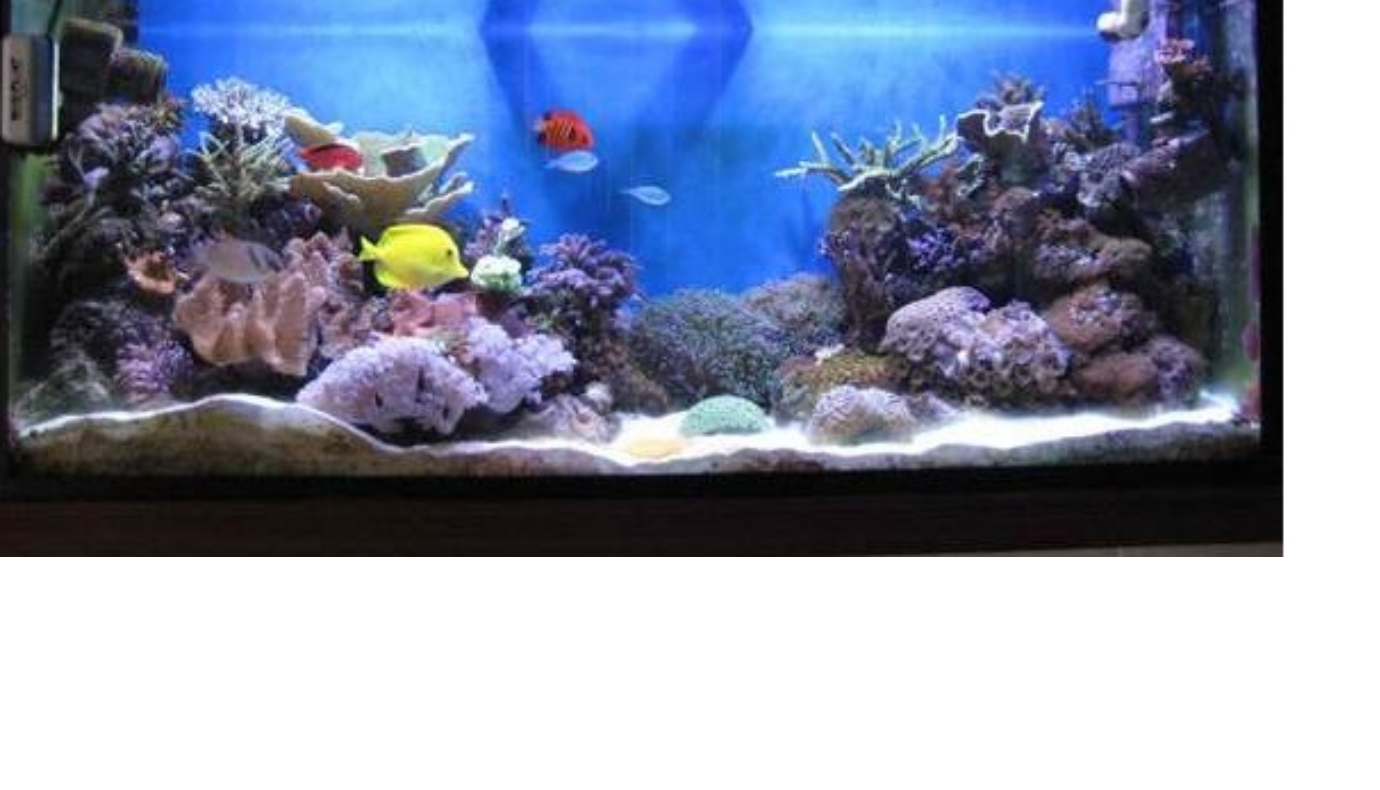
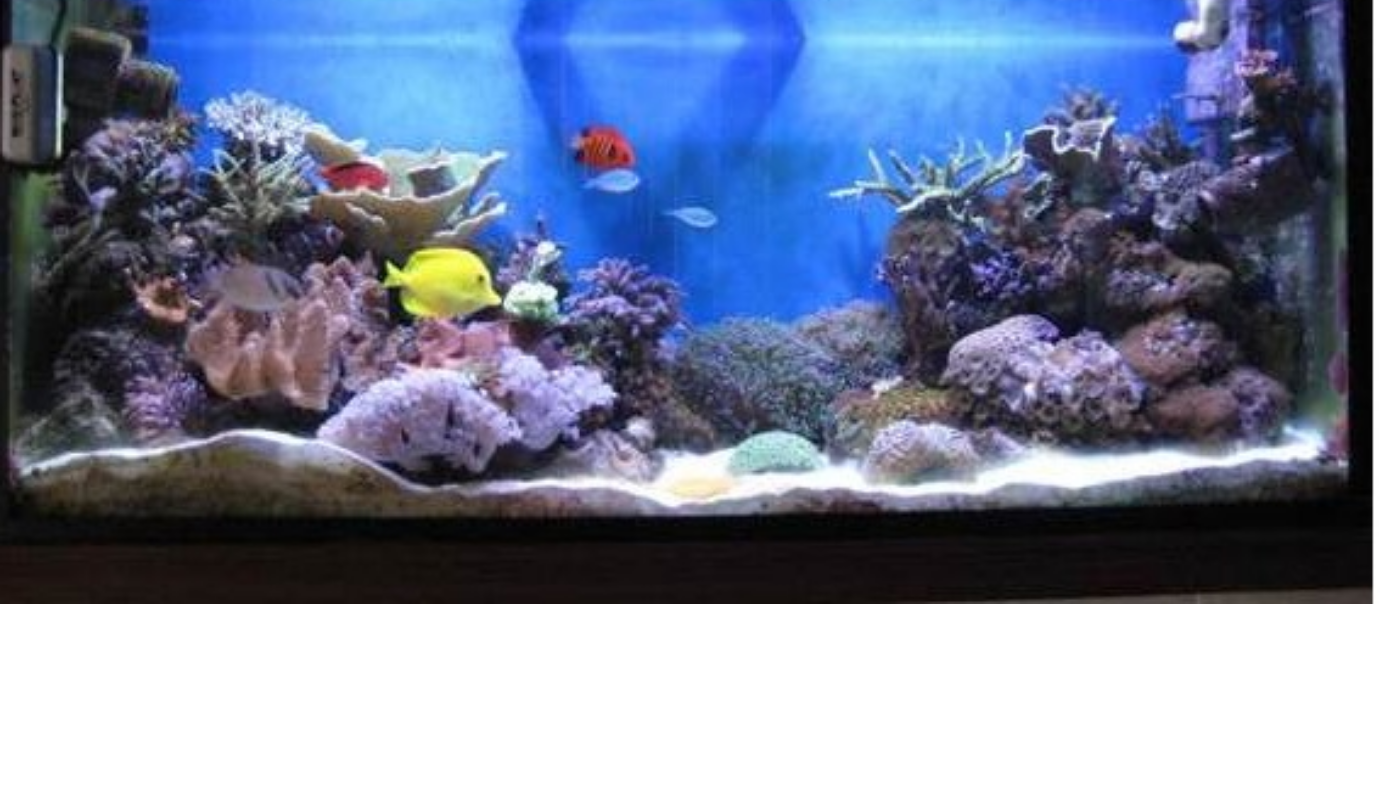
Before and after one commit to manislado/AcuaLifeSite, a plain HTML site: page index.html in a window 1280 px wide. Shown: the part 116-906 px from the top of the page, 1380 px wide, since content can reach past the window. Drawn offline with Linux system fonts and the light colour scheme.

Commit message:
Se modifico imagen fondoPecera en estilos.css

```diff
--- a/estilos.css
+++ b/estilos.css
@@ -53,6 +53,8 @@ h1{
 
 .peceraFondo {
     width: 1290px;
+    width: 100%;
+    width: 1380px;
     height:115vh;
     background-image: url(./images/pecera.jpg);
     background-repeat: no-repeat;
```
